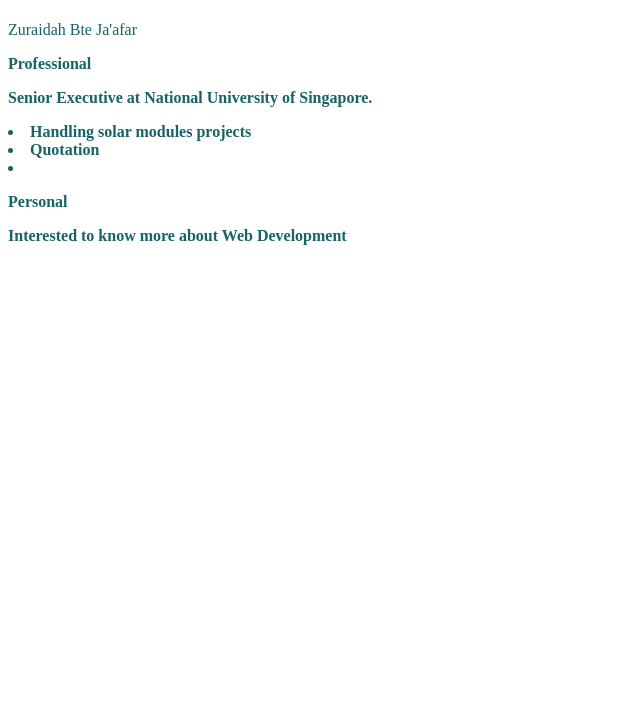
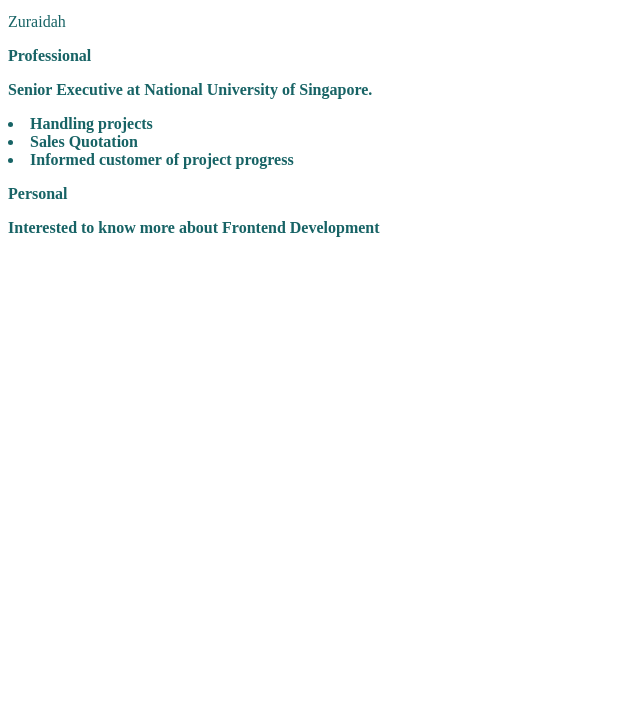
Before and after one commit to aida24751/about-me, a plain HTML site: page index.html in a window 1280 px wide. Shown: the part 88-800 px from the top of the page, without its empty margins (0-640 px from the left). Drawn offline with Linux system fonts and the light colour scheme.

Commit message:
Add files via upload

```diff
--- a/index.html
+++ b/index.html
@@ -1,4 +1,4 @@
-index.html
+<!DOCTYPE html>
 <html lang="en">
 <head>
     <meta charset="UTF-8" />
@@ -13,17 +13,18 @@ index.html
     </h2>
     <img src="Picture2.jpg"alt="">
 <p>
-Zuraidah Bte Ja'afar</p>
+Zuraidah</p>
 <b>Professional<b>
 <p>
 
     Senior Executive at National University of Singapore.
-    <li>Handling solar modules projects</li>
-    <li>Quotation</li>
-    <li></li>
+    <li>Handling projects</li>
+    <li>Sales Quotation</li>
+    <li>Informed customer of project progress</li>
+
 </p>
 <b>Personal<b></b>
-<p> Interested to know more about Web Development</p>
+<p>Interested to know more about Frontend Development </p>
 </p>
 
 
```
